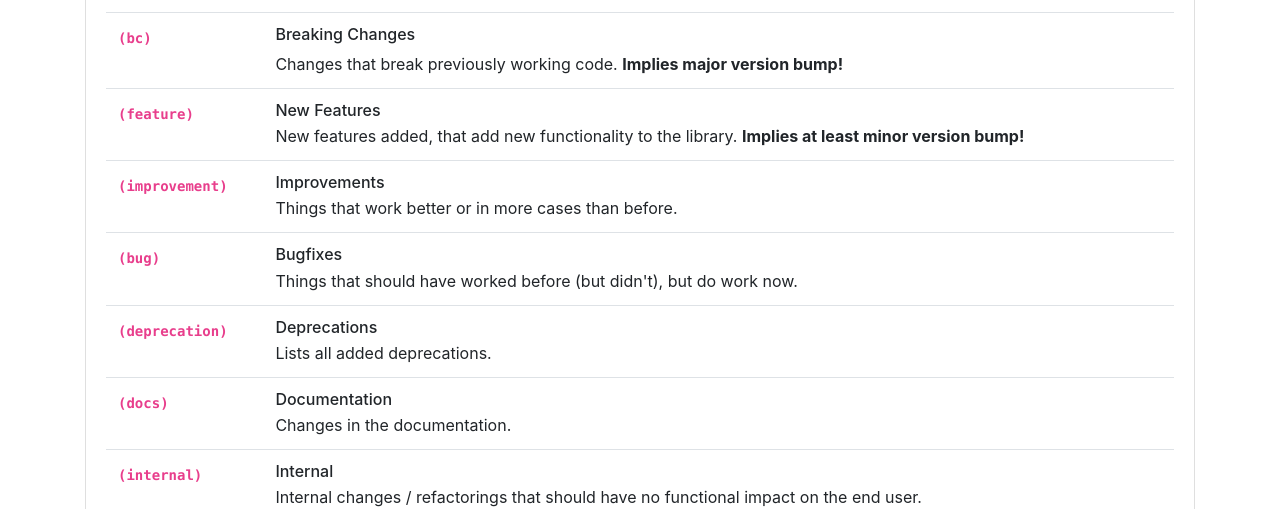
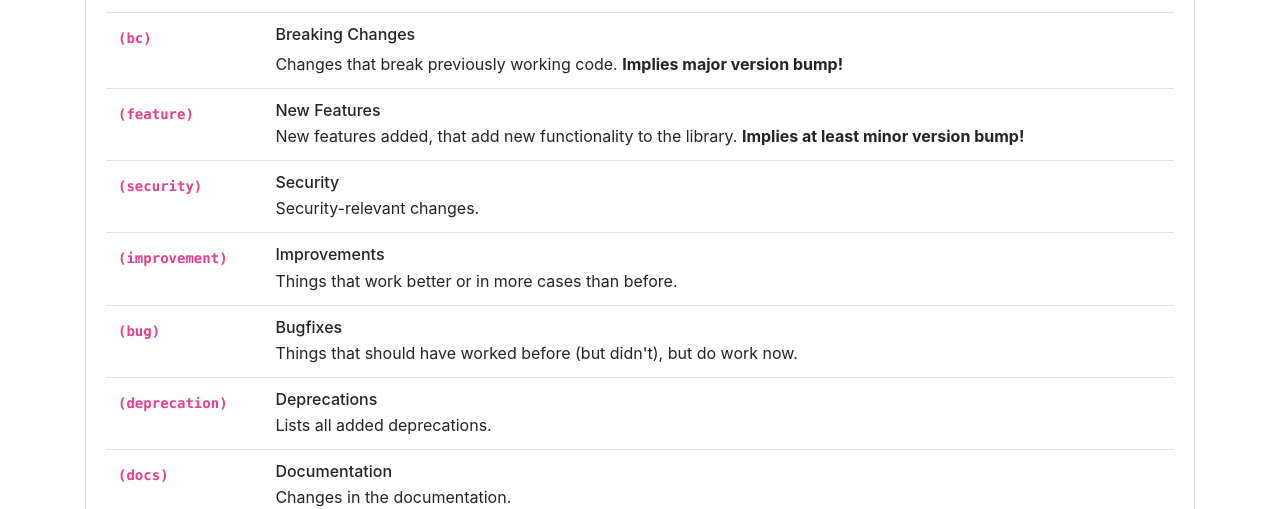
Before and after one commit to apfelbox/release-notes, a website built with Vite: page index.html in a window 1280 px wide. Shown: the part 591-1100 px from the top of the page. Built offline with nearby package versions, Linux system fonts and the light colour scheme; what @21torr/dune would draw is missing.

Commit message:
Add security section
Assisted-by: Claude Code:claude-opus-5-5

```diff
--- a/index.html
+++ b/index.html
@@ -55,6 +55,13 @@
                                 </td>
                             </tr>
                             <tr>
+                                <th><code>(security)</code></th>
+                                <td>
+                                    <h6 class="mb-1">Security</h6>
+                                    Security-relevant changes.
+                                </td>
+                            </tr>
+                            <tr>
                                 <th><code>(improvement)</code></th>
                                 <td>
                                     <h6 class="mb-1">Improvements</h6>
--- a/js/app.ts
+++ b/js/app.ts
@@ -10,6 +10,7 @@ const input = findFirst<HTMLTextAreaElement>("#changelog-input");
 const CATEGORY_LABELS = {
 	bc: ":boom: Breaking Changes",
 	feature: ":gift: New Features",
+	security: ":shield: Security",
 	improvement: ":sparkles: Improvements",
 	bug: ":bug: Bug Fixes",
 	deprecation: ":wave: Deprecations",
```
